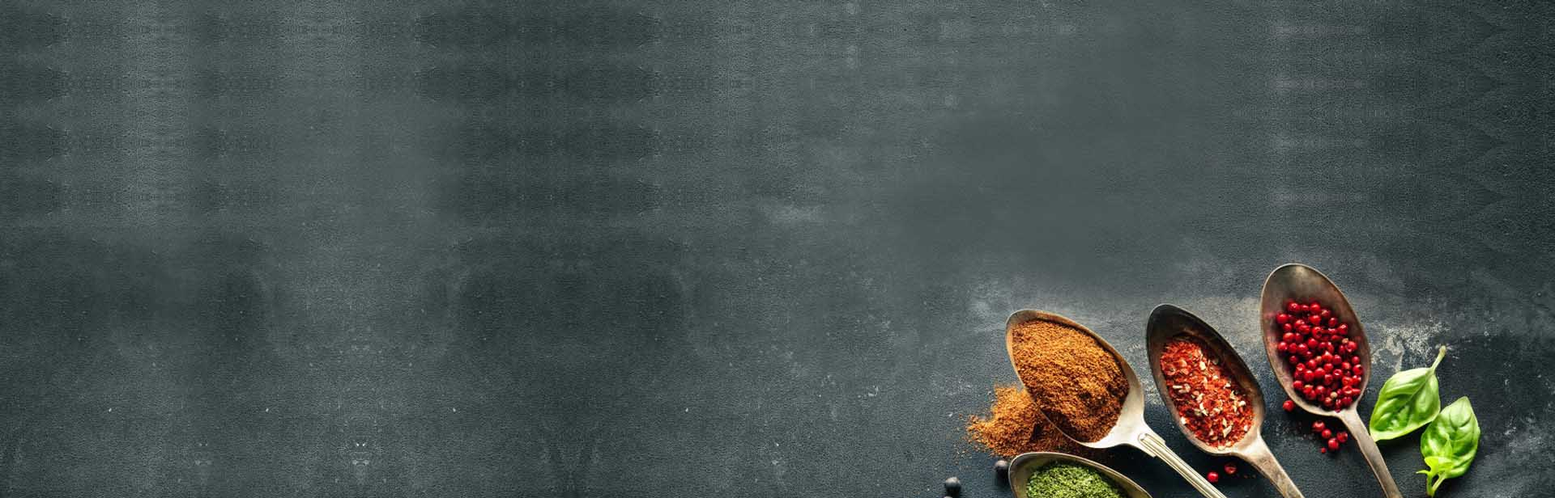
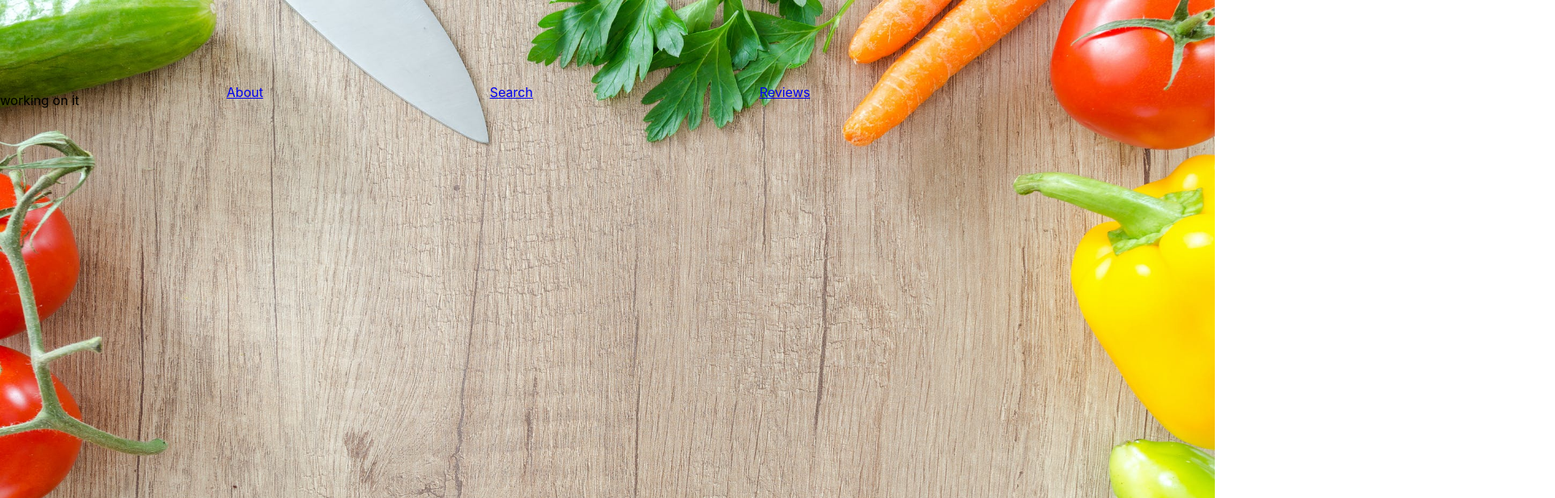
Before and after one commit to WaltRCodes/Your-Local-Menu, a React (Create React App) app: page / in a window 1280 px wide. Shown: the top 616 px of the page at 81% size, 1920 px wide, since content can reach past the window. Built offline with nearby package versions, Linux system fonts and the light colour scheme.

Commit message:
Added Bkgd Image

```diff
--- a/src/App.css
+++ b/src/App.css
@@ -5,6 +5,10 @@
 .App-logo {
   height: 40vmin;
   pointer-events: none;
+}
+img{
+  width:1500px;
+  height:900px;
 }
 
 @media (prefers-reduced-motion: no-preference) {
--- a/src/components/Review/Home.js
+++ b/src/components/Review/Home.js
@@ -1,14 +1,14 @@
 import React,{Component} from 'react';
 
 import {  BrowserRouter as Router, Route, Link ,Switch} from "react-router-dom";
-
+import './Review.scss'
 import Search from '../Search'
 import ReviewCall from '../ReviewCall'
 
 export default function Home(){
 
 return(
-     <div>
+     <div className="RouteC">
     <Router>
     <div className="Route">
     <Link to="/" > About</Link>
@@ -37,7 +37,7 @@ return(
 function About(){
 return(
 
-    <div>
+    <div className="About">
 working on it
     </div>
 )
--- a/src/components/Review/Review.scss
+++ b/src/components/Review/Review.scss
@@ -67,3 +67,39 @@
     width:300px;
   }
 }
+
+
+.About{
+
+  position: absolute;
+    top:10px;
+}
+.RouteC{
+  position: relative;
+   bottom:800px;
+.Route{
+
+  display: flex;
+      flex-direction: row;
+justify-content: space-evenly;
+
+
+
+//    list-style-type:none;
+//     margin: 0px;
+//     padding: 0px;
+//     position: absolute;
+//     top:400px;
+
+  link{
+     font-size: xx-large;
+      padding :10px 10px;
+      margin: 0px;
+      color: white;
+      background-color: white;
+
+                  }
+
+
+}
+}
--- a/src/styles/Search.css
+++ b/src/styles/Search.css
@@ -1,5 +1,7 @@
 .search-tag{
-    position: relative;
+    position: absolute;
+    top:100px;
+
 }
 
 .holder{
```
Also changed, not shown: src/Bkg.jpg, src/Bkgd.jpg (added).
